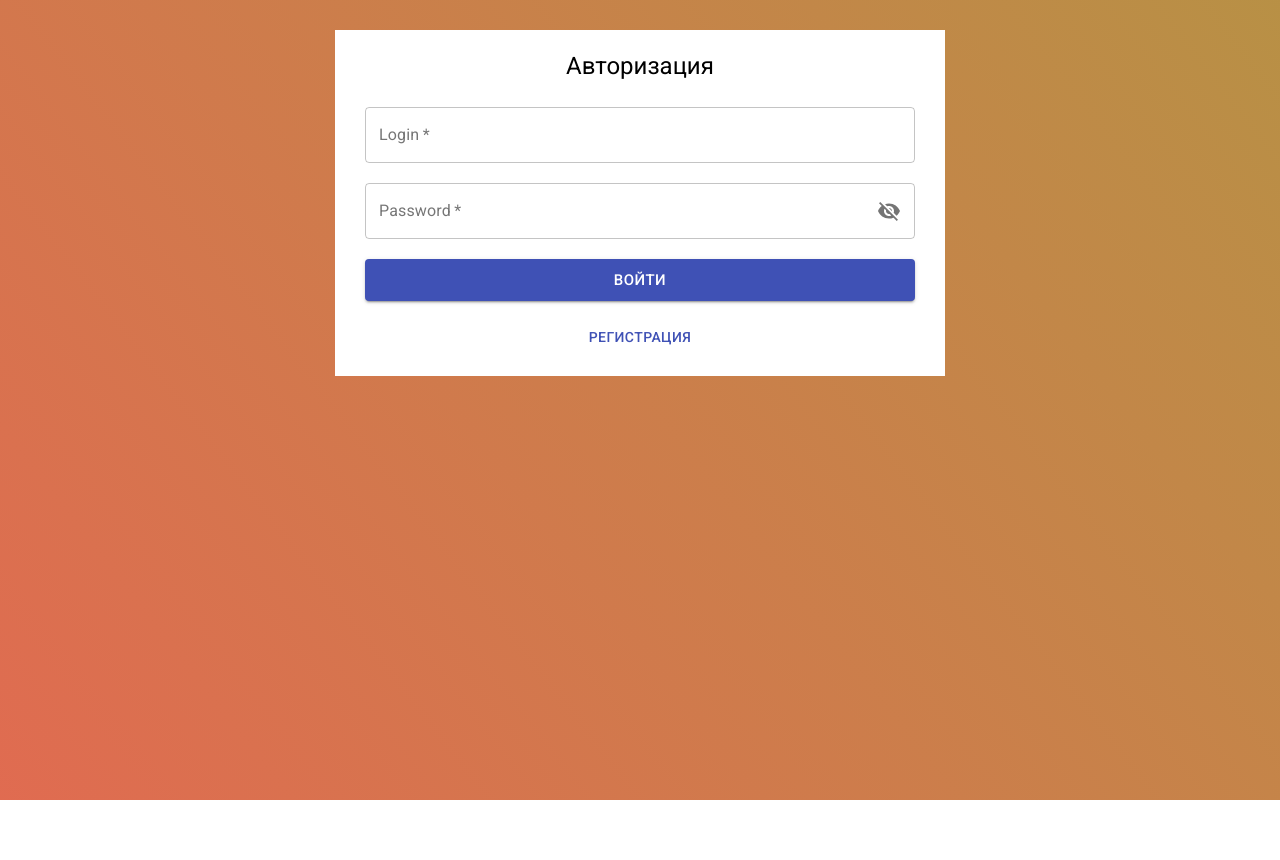
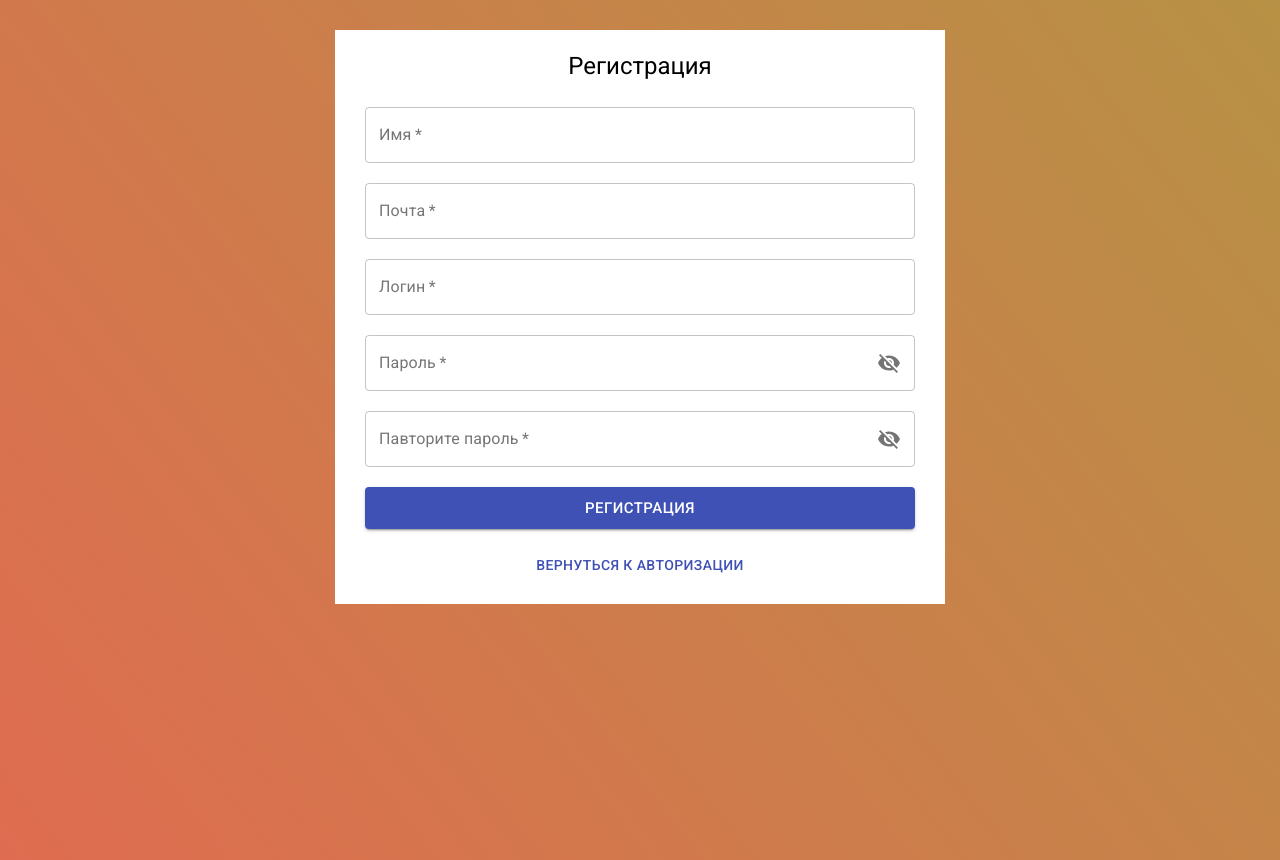
Before and after one commit to kurban-b/recruit-app, a React (Create React App) app: page /auth/registration in a window 1280 px wide. Before the commit this address led to /. Before the commit the page ends 800 px from the top, so only its background shows below. Built offline with nearby package versions, Linux system fonts and the light colour scheme.

Commit message:
Изменил логику сервера

```diff
--- a/db.json
+++ b/db.json
@@ -1,26 +1,68 @@
 {
-  "users": [
+  "recruiters": [
     {
       "id": 1,
-      "login": null,
-      "password": null,
+      "login": "admin",
+      "password": "admin",
       "name": "Kurban",
       "email": "m12345@mail.ru",
       "phone": "+79991112233",
       "address": "UK, London",
       "avatar": null
+    },
+    {
+      "phone": null,
+      "address": null,
+      "avatar": null,
+      "id": 2
+    },
+    {
+      "login": "admin1",
+      "password": "admin",
+      "name": "Kurban",
+      "email": "m12345@mail.ru",
+      "phone": null,
+      "address": null,
+      "avatar": null,
+      "id": 3
     }
   ],
   "clients": [
     {
       "id": 1,
-      "userId": 1,
-      "fullName": "Jon Smith",
-      "email": "mail123@mail.ru",
+      "recruiterId": 1,
+      "fullName": "Джон Сноу",
+      "email": "king-of-the-north@mail.ru",
       "phone": "+41230009988",
-      "address": "UK, London",
+      "address": "Вестерос, Север, Черный замок",
       "avatar": null,
       "specialty": "ИТ технологии",
+      "companyId": 1,
+      "stageId": 1,
+      "archive": false
+    },
+    {
+      "id": 2,
+      "recruiterId": 1,
+      "fullName": "Дейнерис Таргариен",
+      "email": "queen-of-the-seven-kingdoms@mail.ru",
+      "phone": "+49990001122",
+      "address": "Вестерос, Драконий камень",
+      "avatar": null,
+      "specialty": "Маркетинг",
+      "companyId": 1,
+      "stageId": 1,
+      "archive": false
+    },
+    {
+      "id": 3,
+      "recruiterId": 1,
+      "fullName": "Джейми Ланнистер",
+      "email": "house-of-lannisters@mail.ru",
+      "phone": "+47773332211",
+      "address": "Вестерос, Утес Кастерли",
+      "avatar": null,
+      "specialty": "Менеджмент",
       "companyId": 1,
       "stageId": 1,
       "archive": false
@@ -29,7 +71,7 @@
   "interviews": [
     {
       "id": 1,
-      "userId": 1,
+      "recruiterId": 1,
       "clientId": 1,
       "date": ""
     }
@@ -37,7 +79,7 @@
   "notes": [
     {
       "id": 1,
-      "userId": 1,
+      "recruiterId": 1,
       "clientId": 1,
       "title": "Some title",
       "content": "Here is some text",
@@ -61,17 +103,17 @@
   "companies": [
     {
       "id": 1,
-      "userId": 1,
+      "recruiterId": 1,
       "name": "General Electrics"
     },
     {
       "id": 2,
-      "userId": 1,
+      "recruiterId": 1,
       "name": "Mail Group"
     },
     {
       "id": 3,
-      "userId": 1,
+      "recruiterId": 1,
       "name": "Yandex"
     }
   ]
--- a/package.json
+++ b/package.json
@@ -25,7 +25,7 @@
     "build": "react-scripts build",
     "test": "react-scripts test",
     "eject": "react-scripts eject",
-    "dev": "concurrently \"npm start\" \"json-server --watch db.json --port 3010\"",
+    "dev": "concurrently \"npm start\" \"nodemon server.js\"",
     "prettify": "npx prettier --write ./src"
   },
   "eslintConfig": {
@@ -48,6 +48,7 @@
   },
   "devDependencies": {
     "json-server": "^0.16.3",
+    "nodemon": "^2.0.7",
     "prettier": "2.3.0"
   }
 }
--- a/src/components/App.jsx
+++ b/src/components/App.jsx
@@ -1,23 +1,20 @@
 import { Switch, Route, Redirect } from "react-router-dom";
 import Registration from "./Registration";
 import React from "react";
-import Login from "./Login";
 import Dashboard from './Dashboard'
+import Auth from './Auth'
 
 function App() {
   return (
     <div className="app">
       <Switch>
-        <Route exact path={"/"}>
-          <Login />
-        </Route>
-        <Route exact path={"/registration"}>
-          <Registration />
+        <Route exact path={"/auth/:auth_?"}>
+          <Auth />
         </Route>
         <Route exact path={"/dashboard/:path_?"}>
           <Dashboard />
         </Route>
-        <Redirect to={"/"} />
+        <Redirect to={"/auth"} />
       </Switch>
     </div>
   );
--- /dev/null
+++ b/src/components/Auth.jsx
@@ -0,0 +1,23 @@
+import React from 'react'
+import { Redirect, Route, Switch } from 'react-router-dom'
+import Login from './Login'
+import Registration from './Registration'
+
+
+function Auth (props) {
+  return (
+    <div className="auth">
+      <Switch>
+        <Route exact path={"/auth/login"}>
+          <Login />
+        </Route>
+        <Route exact path={"/auth/registration"}>
+          <Registration />
+        </Route>
+        <Redirect to={"/auth/login"} />
+      </Switch>
+    </div>
+  )
+}
+
+export default Auth
--- a/src/components/Login/index.jsx
+++ b/src/components/Login/index.jsx
@@ -57,7 +57,7 @@ function Login() {
 
 
   return (
-    <div className={`${classes.login} login`}>
+    <div className={classes.login}>
         <Grid container md="6" direction="column" className={classes.loginBlock}>
           <Typography className={classes.title} component='h3' variant="h5" gutterBottom>
             Авторизация
@@ -104,7 +104,7 @@ function Login() {
             Войти
           </Button>
           <br/>
-          <Button color="primary" component={Link} to="/registration">
+          <Button color="primary" component={Link} to="/auth/registration">
             Регистрация
           </Button>
         </Grid>
--- a/src/components/Registration/index.jsx
+++ b/src/components/Registration/index.jsx
@@ -25,6 +25,12 @@ const useStyles = makeStyles((theme) => ({
   registration: {
     margin: "auto",
     minHeight: "100vh",
+
+  },
+  registrationBlock: {
+    backgroundColor: "#FFF",
+    padding: '20px 30px',
+    margin: 'auto'
   },
   input: {
     marginBottom: "20px",
@@ -33,13 +39,6 @@ const useStyles = makeStyles((theme) => ({
     textAlign: "center",
     margin: "20px 0",
   },
-  registrationLeft: {
-    backgroundColor: "rgba(0,0,0,.5)",
-    minHeight: "100vh"
-  },
-  registrationRight: {
-    padding: "30px 100px"
-  }
 }));
 
 function Registration() {
@@ -74,11 +73,7 @@ function Registration() {
 
   return (
     <div className={classes.registration}>
-      <Grid container>
-        <Grid md='6' className={classes.registrationLeft}>
-          fff
-        </Grid>
-        <Grid container direction="column" md="6" justify="center" className={classes.registrationRight}>
+        <Grid container direction="column" md="6" justify="center" className={classes.registrationBlock}>
           <Typography
             className={classes.title}
             component="h3"
@@ -174,12 +169,10 @@ function Registration() {
             Регистрация
           </Button>
           <br />
-          <Button color="primary" component={Link} to="/">
+          <Button color="primary" component={Link} to="/auth/login">
             Вернуться к авторизации
           </Button>
         </Grid>
-      </Grid>
-
     </div>
   );
 }
--- a/src/index.css
+++ b/src/index.css
@@ -10,10 +10,10 @@ a {
   text-decoration: none;
 }
 
-.login {
+.auth {
   background: linear-gradient(232deg, #56eb29, #f65757);
   background-size: 400% 400%;
-  height: 100vh;
+  min-height: 100vh;
   padding: 30px;
   -webkit-animation: animateBGcolor 6s ease infinite;
   -moz-animation: animateBGcolor 6s ease infinite;
```
Also changed, not shown: server.js (added, +122 -0 lines), 1 other file (tests, documents, lock files or other folders).
